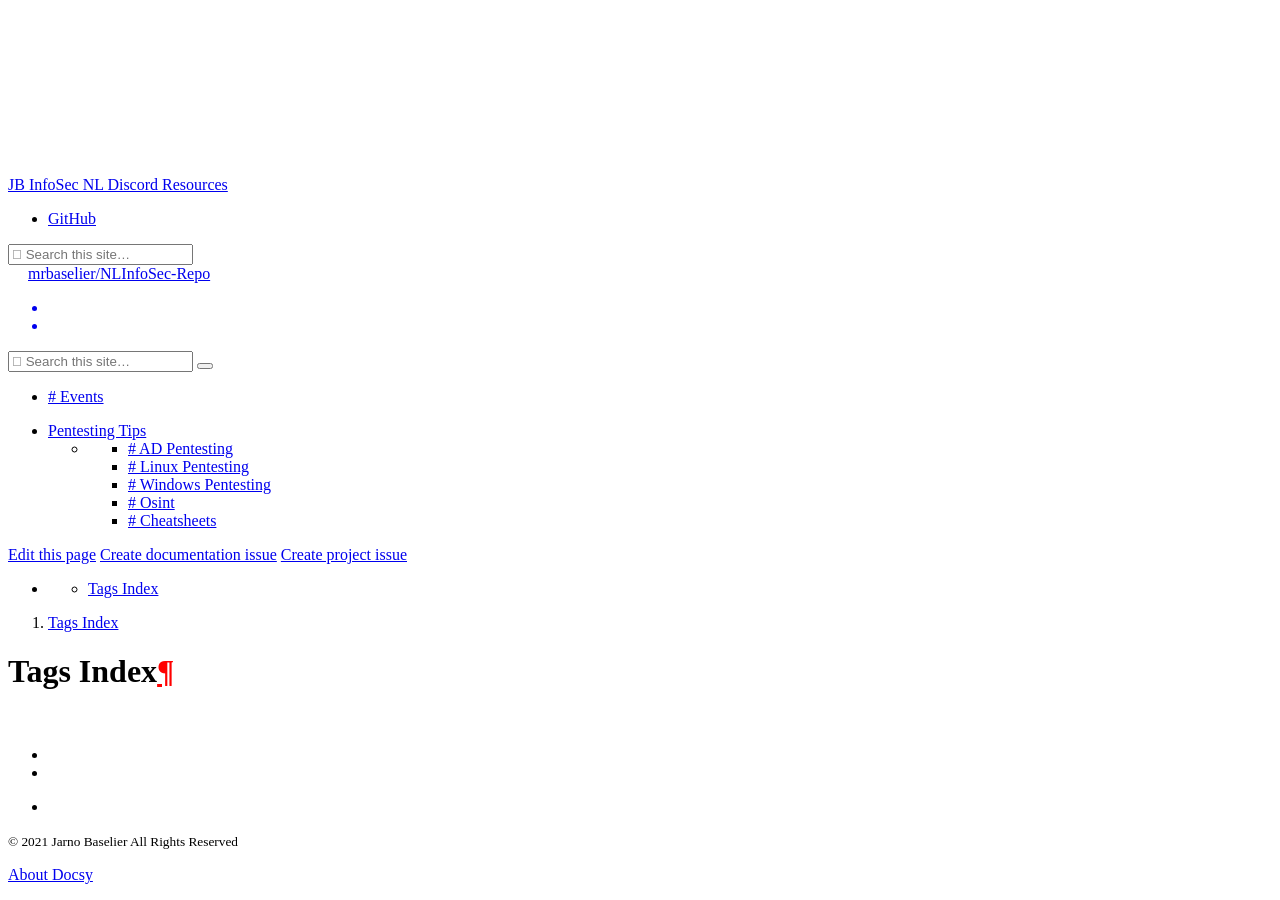
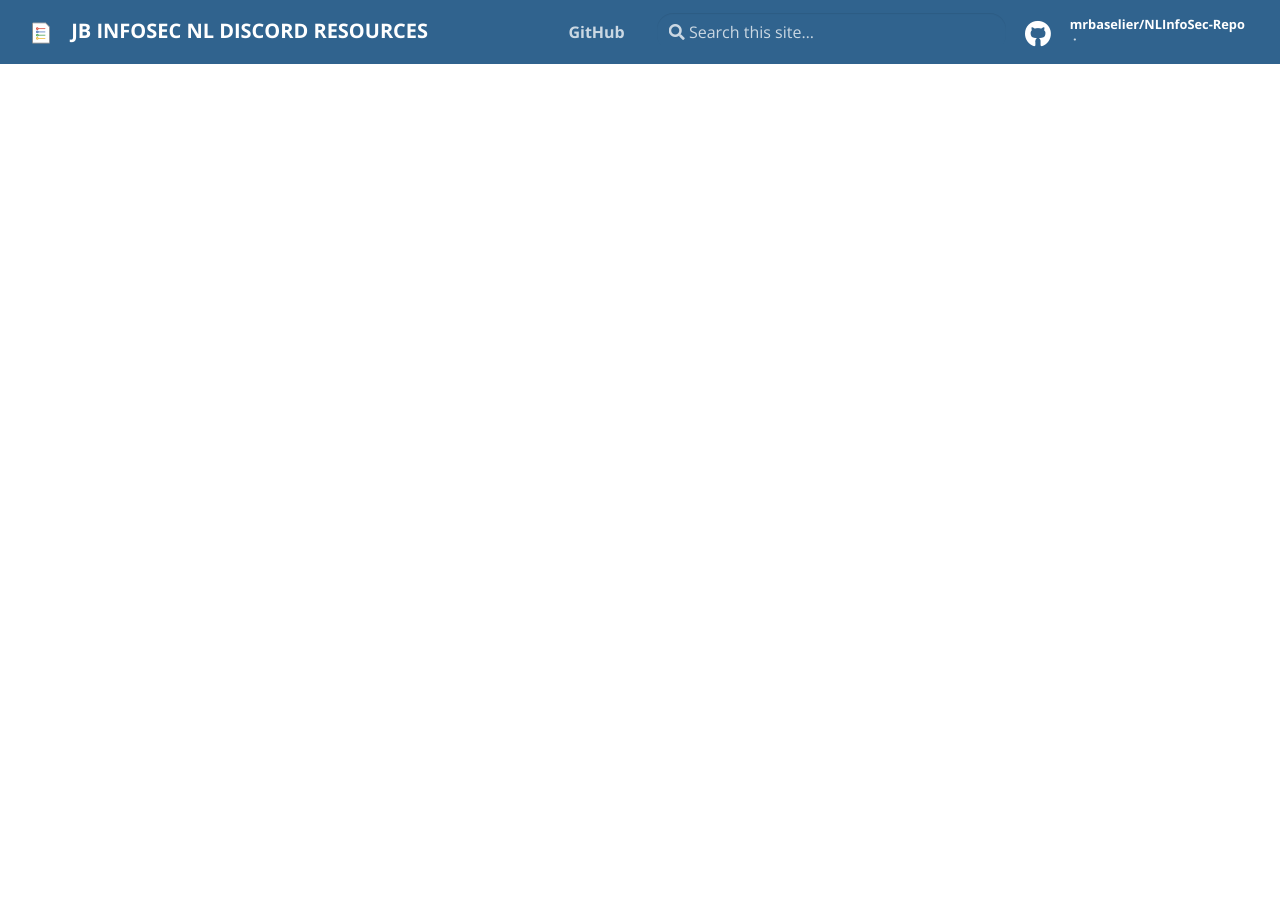
Before and after one commit to mrbaselier/NLInfoSec-Repo, a Jekyll site: the page built from pages/tags.html, in a window 1280 px wide and 900 px high, scrolled down 1100 px. Built offline with Jekyll 4.4.1, drawn with Linux system fonts in a browser that asks for light colours; nearby versions of some CDN libraries; library files that are not in the unit come from our copies.

Commit message:
change the url to fix CSS

```diff
--- a/_config.yml
+++ b/_config.yml
@@ -7,10 +7,10 @@ description: > # this means to ignore newlines until "baseurl:"
   line in _config.yml. It will appear in your document head meta (for
   Google search results) and in your feed.xml site description.
 
-baseurl: "NLInfoSec-Repo/" # the subpath of your site, e.g. /blog
+baseurl: "/" # the subpath of your site, e.g. /blog
 
 # This is mostly for testing
-url: "https://mrbaselier.github.io/" # the base hostname & protocol for your site
+url: "https://mrbaselier.github.io/NLInfoSec-Repo" # the base hostname & protocol for your site
 
 # Social (First three Required)
 repo: "https://github.com/mrbaselier/NLInfoSec-Repo"
```
